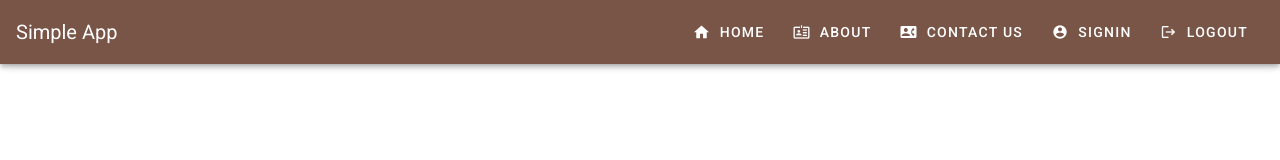
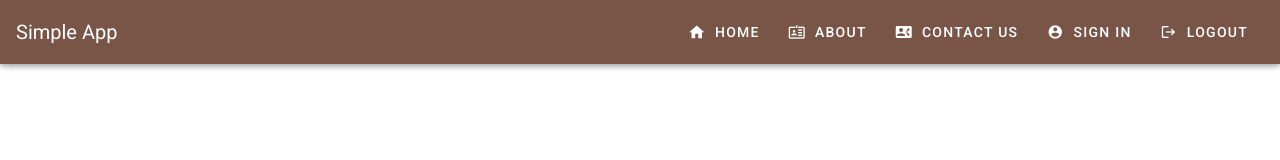
Before and after one commit to MaxwellKwesiEhiawey/simplevuetify, a Vue app: page /Home in a window 1280 px wide. Shown: the top 160 px of the page. Built offline with nearby package versions, Linux system fonts and the light colour scheme.

Commit message:
Update App.vue

```diff
--- a/src/App.vue
+++ b/src/App.vue
@@ -25,7 +25,7 @@
         <router-link class="text-decoration-none" to="/SignIn"
           ><v-btn class="text-decoration-none" text rounded
             ><v-icon small left color=" darken ">mdi-account-circle</v-icon>
-            Signin</v-btn
+            Sign in</v-btn
           ></router-link
         >
         <router-link class="text-decoration-none" to="/LogOut"
```
